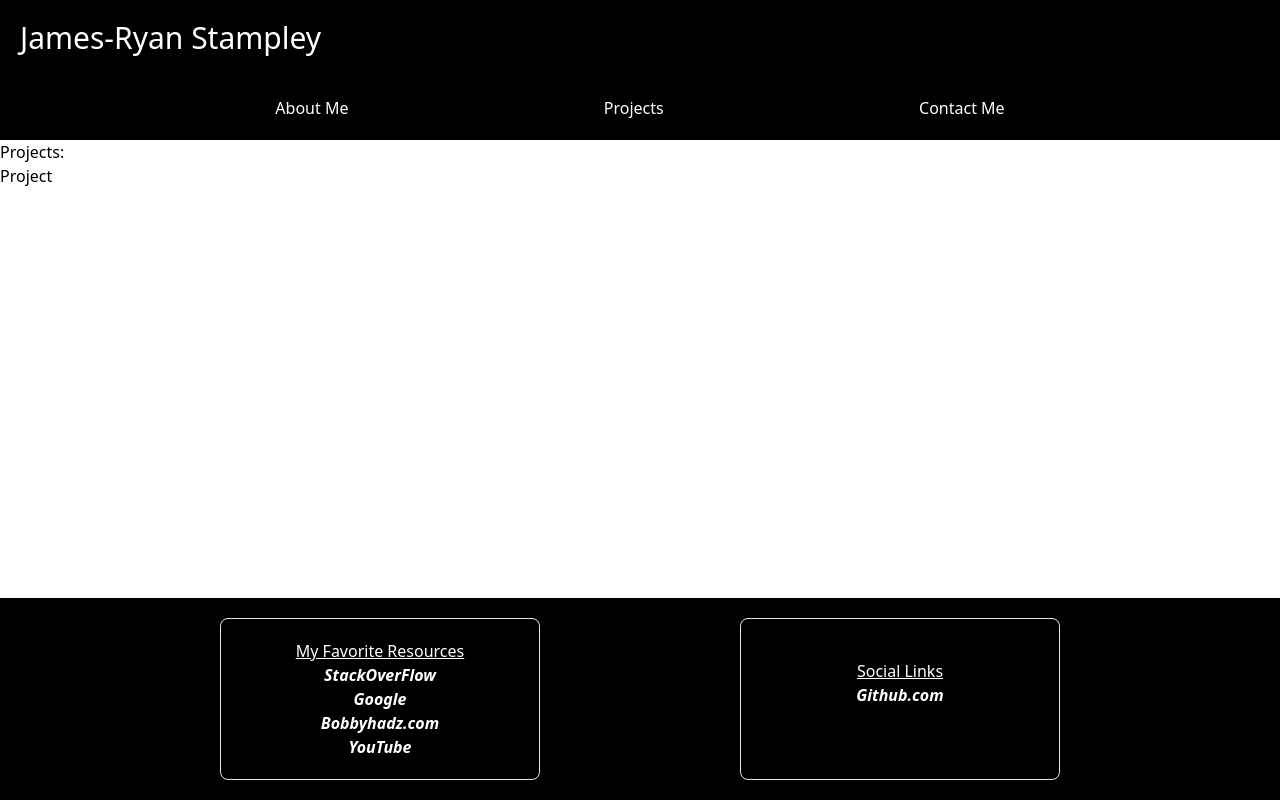
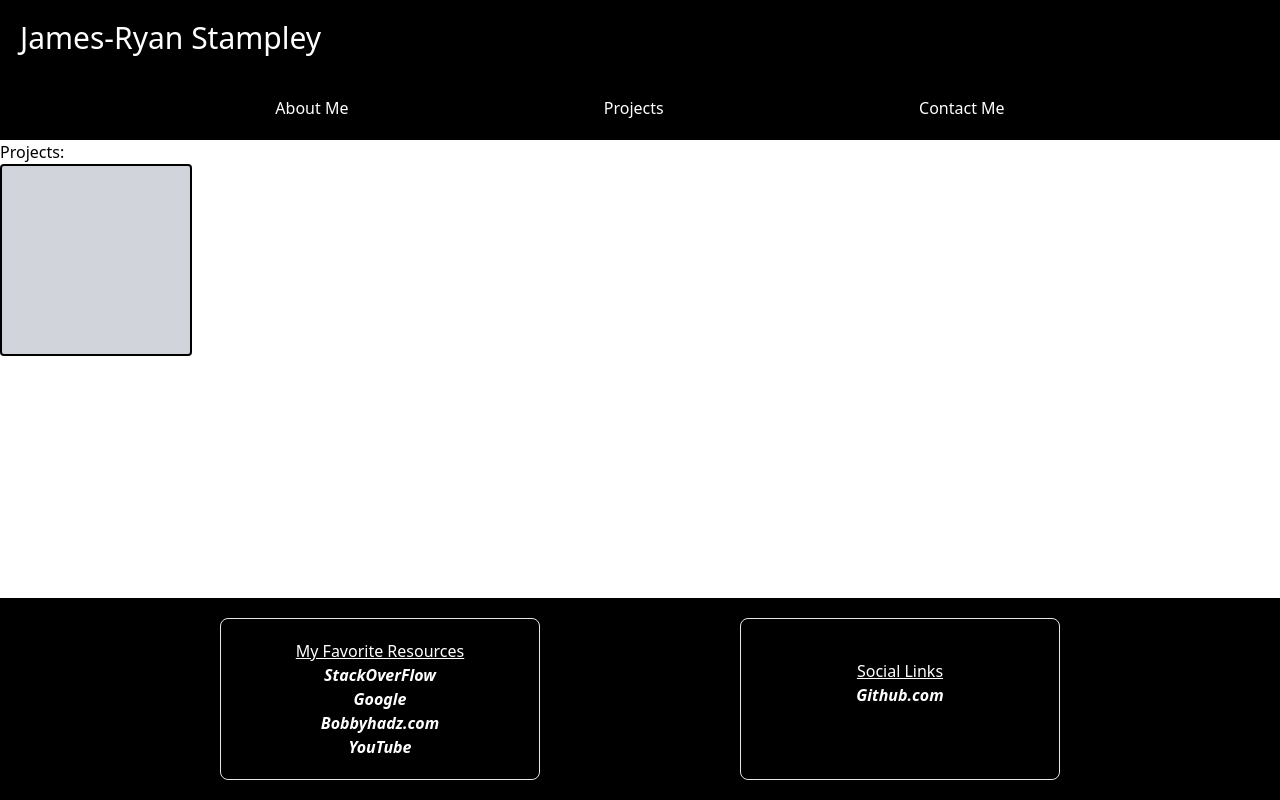
Before and after one commit to ComputerScienceWarrior/portfolio, a React (Create React App) app: page /projects in a window 1280 px wide. Built offline with nearby package versions, Linux system fonts and the light colour scheme; the HTML template or start-up script is replaced by a standard one.

Commit message:
add props to project component.

```diff
--- a/src/components/Project.jsx
+++ b/src/components/Project.jsx
@@ -1,9 +1,13 @@
 import React from "react";
 
-const Project = () => {
+const Project = (props) => {
     return(
         <div>
-            Project
+            <h1 className="text-center font-bold">{props.title}</h1>
+            <div className="w-48 h-48 border-2 border-black rounded bg-gray-300">
+                {/* image thumbnail will go here. */}
+            </div>
+            <p className="text-center">{props.caption}</p>
         </div>
     )
 }
```
